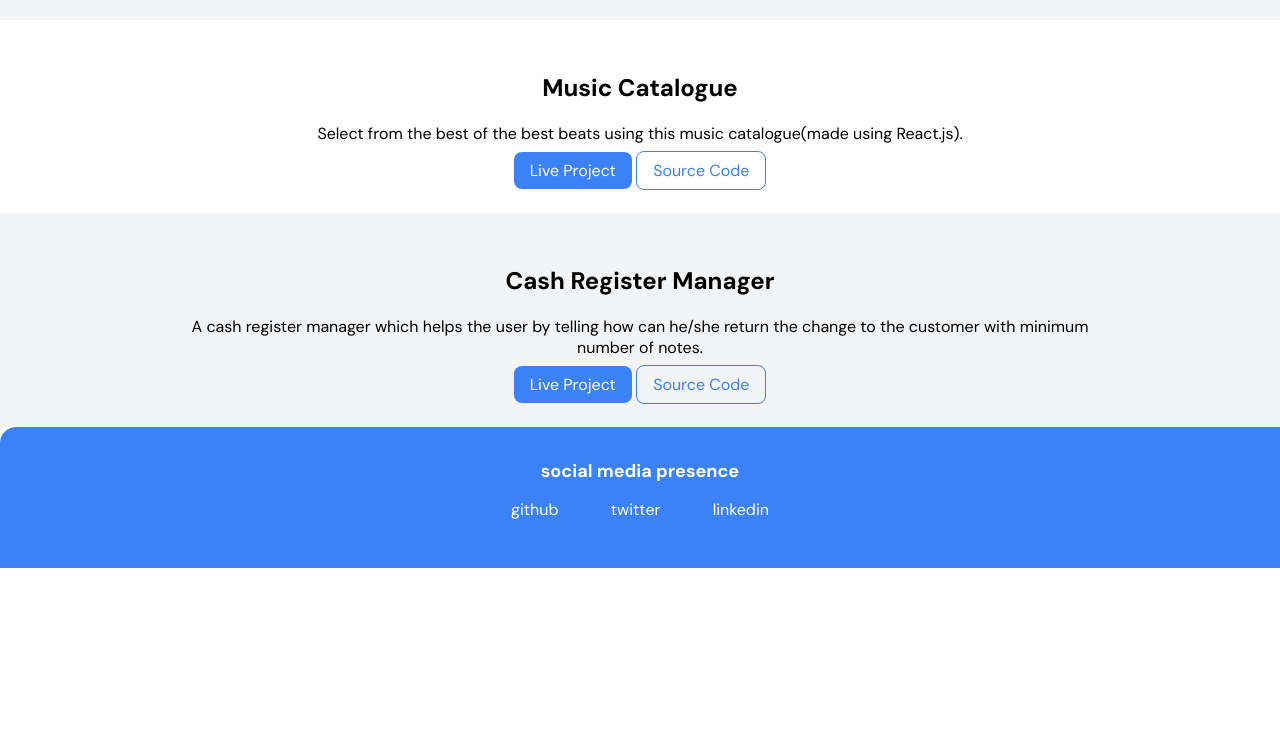
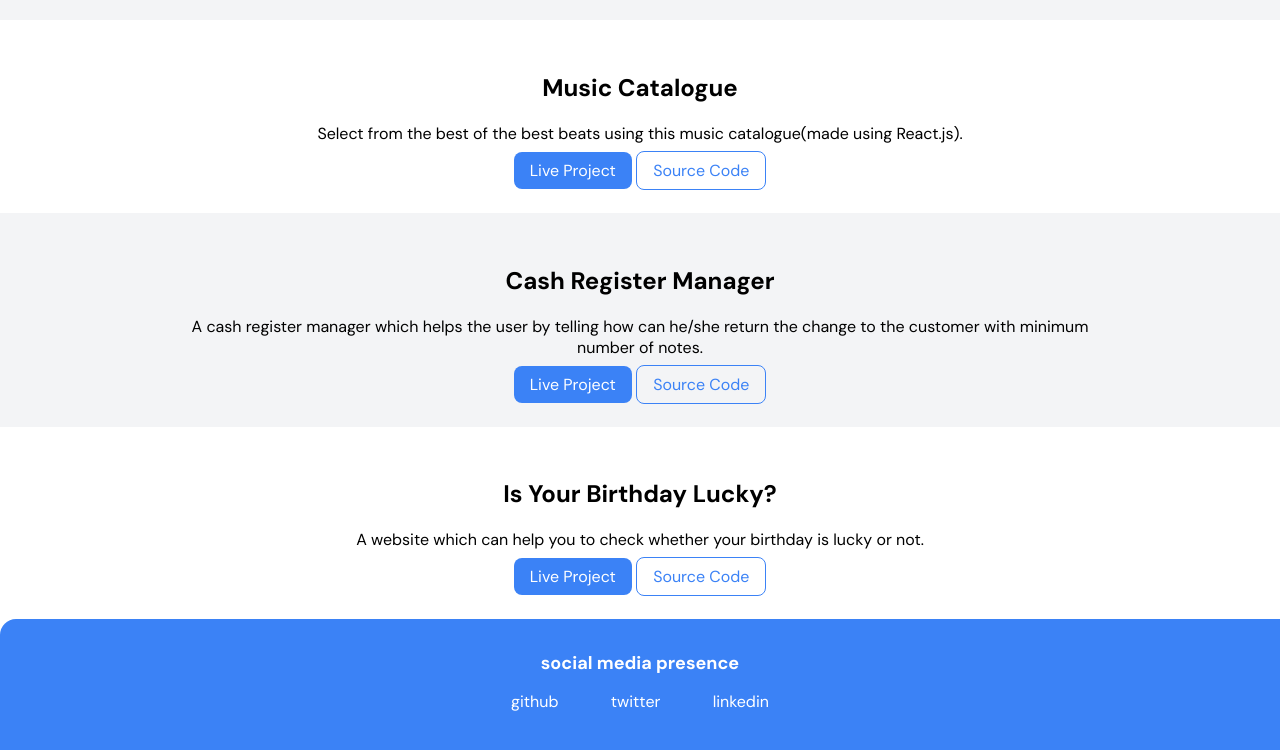
Before and after one commit to computeronaldo/neogcamp-session-3, a plain HTML site: page projects.html in a window 1280 px wide. Shown: the part 1216-1966 px from the top of the page. Before the commit the page ends 1784 px from the top, so only its background shows below. Drawn offline with Linux system fonts and the light colour scheme.

Commit message:
added mark 11 project to projects page

```diff
--- a/projects.html
+++ b/projects.html
@@ -88,6 +88,16 @@
             <a class="link link-secondary" href="https://github.com/computeronaldo/cash-register-manager-app">Source Code</a>
         </div>
     </section>
+
+    <section class="section">
+        <div class="container container-center">
+            <h1>Is Your Birthday Lucky?</h1>
+            <p>A website which can help you to check whether your birthday is lucky or not.</p>
+            <a class="link link-primary" href="https://papaya-naiad-c3aa67.netlify.app/">Live Project</a>
+            <a class="link link-secondary" href="https://github.com/computeronaldo/Mark-11-Assignment">Source Code</a>
+        </div>
+    </section>
+
     <footer class="footer container">
         <div class="footer-header">
             social media presence
```
